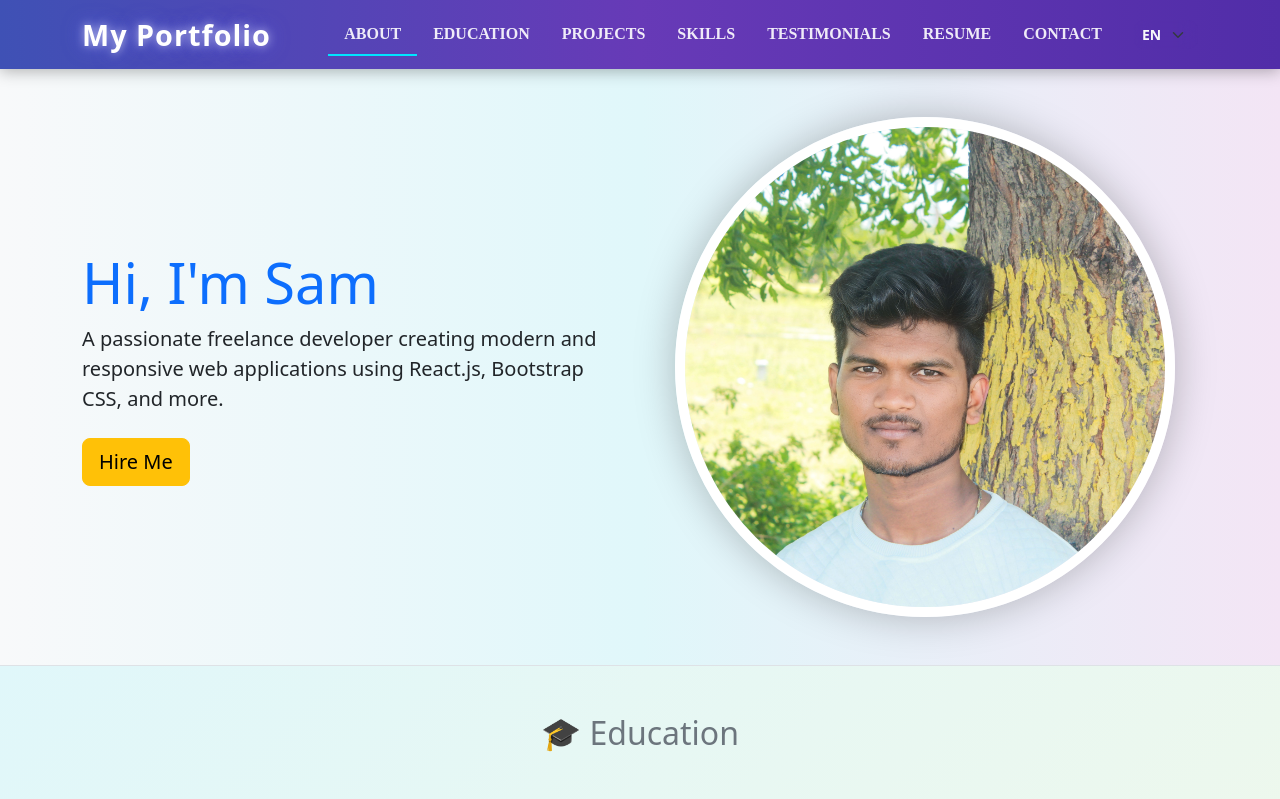
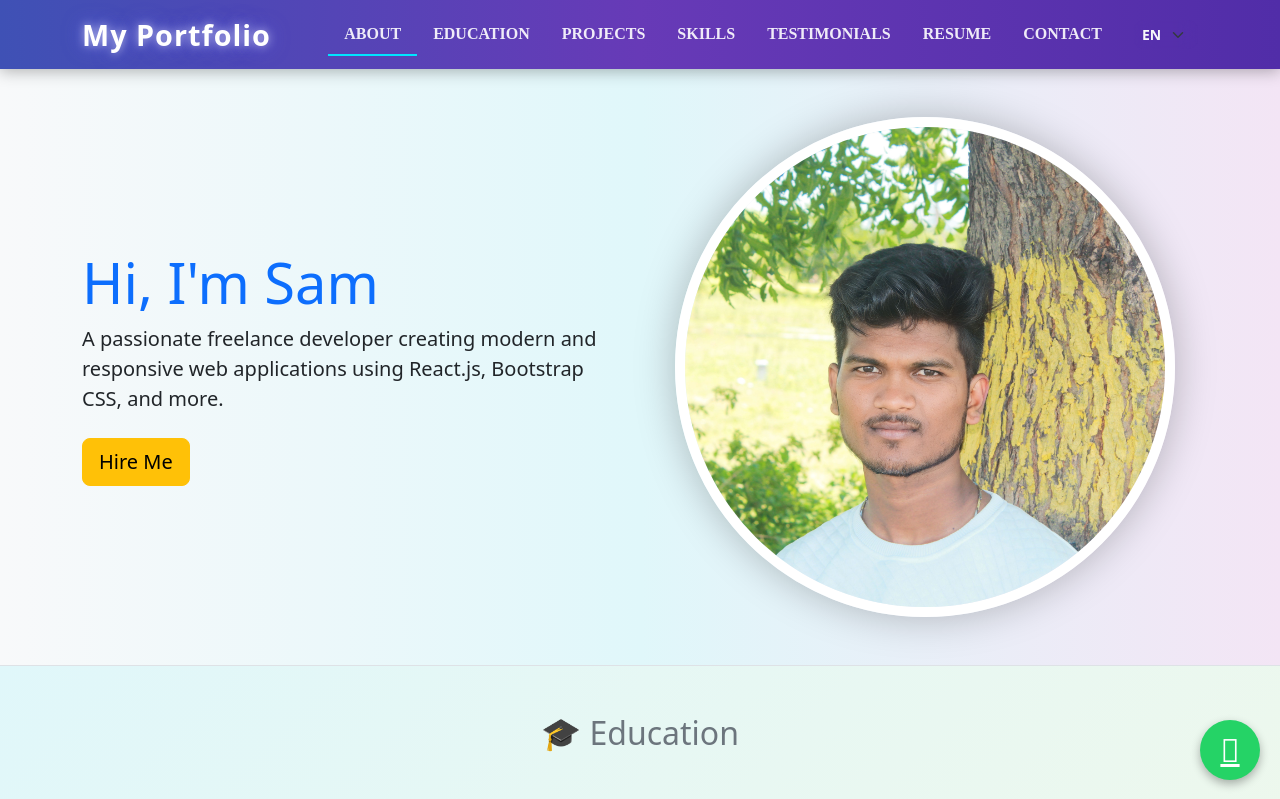
Before and after one commit to HappySamson/MyPortfolio, a React (Create React App) app: page / in a window 1280 px wide. Shown: the top 799 px of the page. Built offline with nearby package versions, Linux system fonts and the light colour scheme.

Commit message:
Update App.css

```diff
--- a/src/App.css
+++ b/src/App.css
@@ -274,3 +274,27 @@ header.sticky-top {
     padding-bottom: 3rem;
   }
 }
+.whatsapp-float {
+  position: fixed;
+  width: 60px;
+  height: 60px;
+  bottom: 20px;
+  right: 20px;
+  background-color: #25d366;
+  color: white;
+  border-radius: 50%;
+  text-align: center;
+  font-size: 32px;
+  display: flex;
+  justify-content: center;
+  align-items: center;
+  box-shadow: 0px 4px 10px rgba(0, 0, 0, 0.3);
+  z-index: 9999;
+  transition: 0.3s ease;
+}
+
+.whatsapp-float:hover {
+  transform: scale(1.1);
+  background-color: #1ebe5d;
+  color: white;
+}
```
